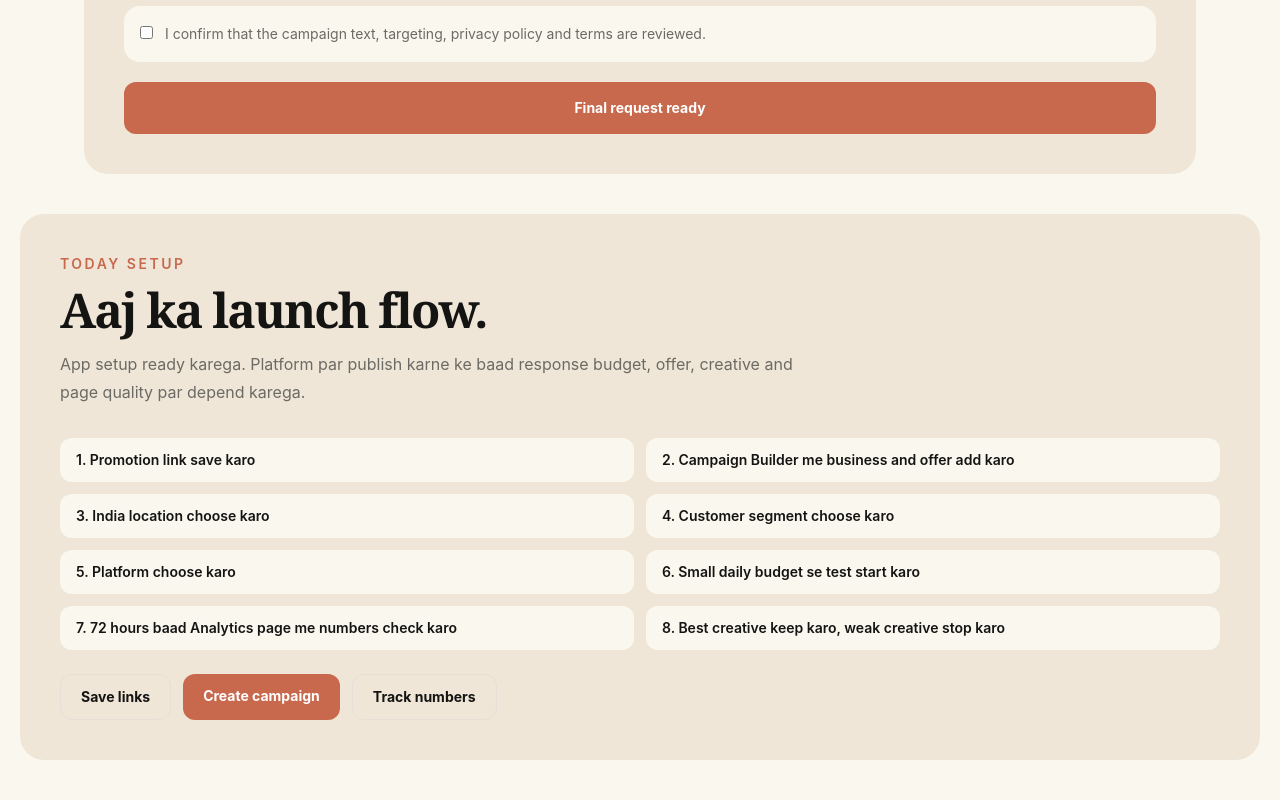
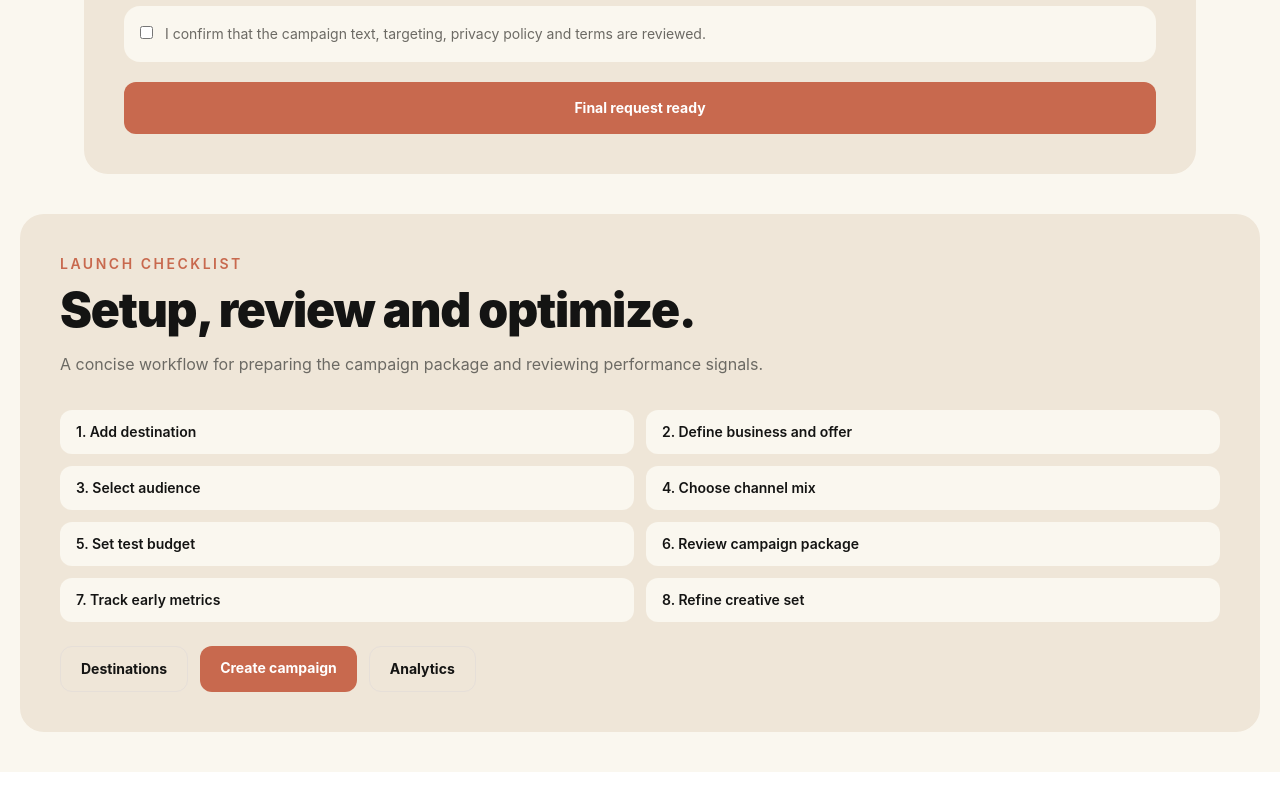
Before and after one commit to lkmeeena882437-dotcom/Launch1stAd.ai, a Next.js app: page /launch in a window 1280 px wide. Shown: the part 1903-2703 px from the top of the page. After the commit the page ends 2675 px from the top, so only its background shows below. Built offline with nearby package versions, Linux system fonts and the light colour scheme.

Commit message:
Refine checklist language

```diff
--- a/components/launch/TodayRunSetup.tsx
+++ b/components/launch/TodayRunSetup.tsx
@@ -1,32 +1,32 @@
 import Link from "next/link";
 
 const steps = [
-  "Promotion link save karo",
-  "Campaign Builder me business and offer add karo",
-  "India location choose karo",
-  "Customer segment choose karo",
-  "Platform choose karo",
-  "Small daily budget se test start karo",
-  "72 hours baad Analytics page me numbers check karo",
-  "Best creative keep karo, weak creative stop karo"
+  "Add destination",
+  "Define business and offer",
+  "Select audience",
+  "Choose channel mix",
+  "Set test budget",
+  "Review campaign package",
+  "Track early metrics",
+  "Refine creative set"
 ];
 
 export function TodayRunSetup() {
   return (
     <section className="mx-auto max-w-7xl px-5 pb-10">
       <div className="rounded-3xl bg-card p-6 md:p-10">
-        <p className="text-sm font-semibold uppercase tracking-[0.18em] text-coral">Today setup</p>
-        <h2 className="serif-display mt-3 text-4xl md:text-5xl">Aaj ka launch flow.</h2>
-        <p className="mt-4 max-w-3xl leading-7 text-muted">App setup ready karega. Platform par publish karne ke baad response budget, offer, creative and page quality par depend karega.</p>
+        <p className="text-sm font-semibold uppercase tracking-[0.18em] text-coral">Launch checklist</p>
+        <h2 className="mt-3 text-4xl font-black tracking-tight text-ink md:text-5xl">Setup, review and optimize.</h2>
+        <p className="mt-4 max-w-3xl leading-7 text-muted">A concise workflow for preparing the campaign package and reviewing performance signals.</p>
         <div className="mt-8 grid gap-3 md:grid-cols-2">
           {steps.map((step, index) => (
             <div key={step} className="rounded-xl bg-canvas px-4 py-3 text-sm font-semibold">{index + 1}. {step}</div>
           ))}
         </div>
         <div className="mt-6 flex flex-wrap gap-3">
-          <Link href="/platforms" className="rounded-xl border border-hairline px-5 py-3 text-sm font-bold">Save links</Link>
+          <Link href="/platforms" className="rounded-xl border border-hairline px-5 py-3 text-sm font-bold">Destinations</Link>
           <Link href="/campaign" className="rounded-xl bg-coral px-5 py-3 text-sm font-bold text-white">Create campaign</Link>
-          <Link href="/analytics" className="rounded-xl border border-hairline px-5 py-3 text-sm font-bold">Track numbers</Link>
+          <Link href="/analytics" className="rounded-xl border border-hairline px-5 py-3 text-sm font-bold">Analytics</Link>
         </div>
       </div>
     </section>
```
